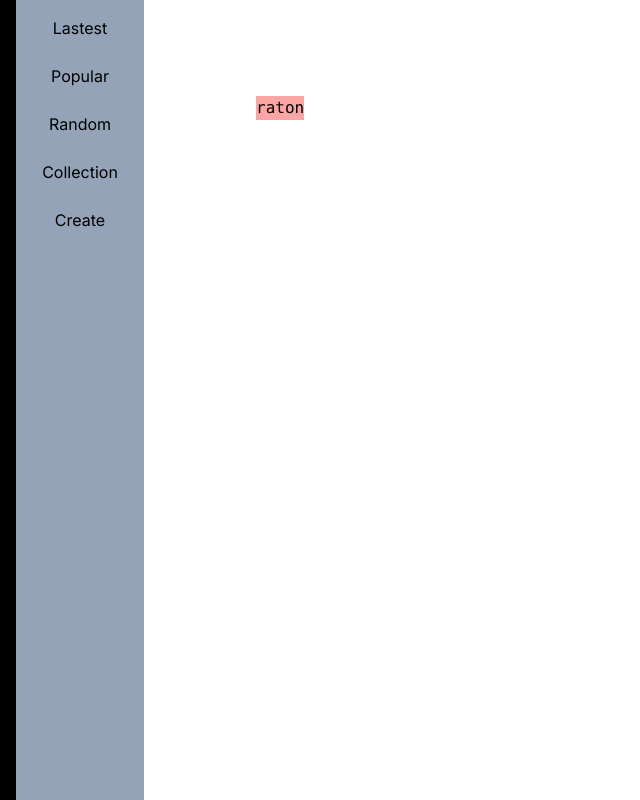
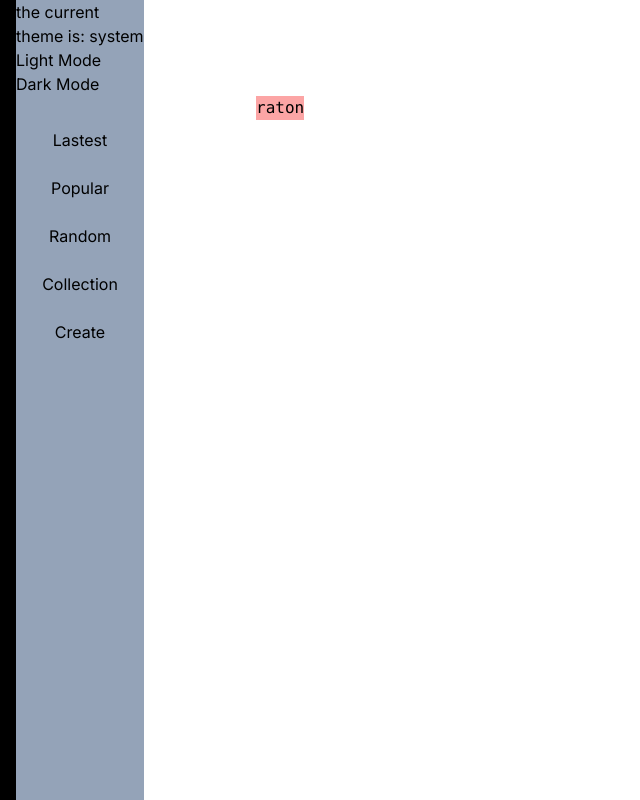
Before and after one commit to EduAZ86/ColorPaletteMaker, a Next.js app: page / in a window 1280 px wide. Shown: the whole page, without its empty margins (0-640 px from the left). Built offline with nearby package versions, Linux system fonts and the light colour scheme.

Commit message:
dark mode theme

```diff
--- a/src/app/layout.tsx
+++ b/src/app/layout.tsx
@@ -2,6 +2,7 @@ import Main from '@/components/Main'
 import './globals.css'
 import type { Metadata } from 'next'
 import { Inter } from 'next/font/google'
+import Providers from '@/theme/ThemeProvider'
 
 const inter = Inter({ subsets: ['latin'] })
 
@@ -18,9 +19,11 @@ export default function RootLayout({
   return (
     <html lang="en">
       <body className={inter.className}>
-        <Main>
-          {children}
-        </Main>
+        <Providers>
+          <Main>
+            {children}
+          </Main>
+        </Providers>
       </body>
     </html>
   )
--- a/src/components/NavBar/NavBar.tsx
+++ b/src/components/NavBar/NavBar.tsx
@@ -1,13 +1,14 @@
 import { options } from "@/constants/navbarOptions"
 import React from "react"
 import ButtonNavigation from "../ButtonNavigation"
+import ThemeSwitcher from "../ThemeSwitcher"
 
 
 const NavBar:React.FC = () => {
     return (
         <div className='fixed flex flex-col md:flex-row w-screen md:w-36 h-16 md:h-screen bg-current pl-0 md:pl-4 pt-0 left-0 md:top-0 bottom-0 '>
             <div className="flex flex-row md:flex-col w-full h-full aling items-center md:items-start justify-evenly md:justify-start gap-0 md:gap-4 left-0 bg-slate-400 " >
-
+                <ThemeSwitcher/>
                 {options.map((item, index) => {
                     return(
                         <ButtonNavigation
--- /dev/null
+++ b/src/components/ThemeSwitcher/ThemeSwitcher.tsx
@@ -0,0 +1,27 @@
+'use client'
+import React,{useEffect, useState} from "react";
+import { useTheme } from 'next-themes'
+
+
+const ThemeSwitcher:React.FC = () => {
+    const [mounted, setMounted] = useState(false)
+    const {theme, setTheme } = useTheme();
+
+    useEffect(() => {
+        setMounted(true)
+    }, [])
+
+    if (!mounted) {
+        return null
+    }
+
+    return(
+        <div>
+            <span>{`the current theme is: ${theme}`}</span>
+            <button onClick={() => setTheme('light')}>Light Mode</button>
+            <button onClick={() => setTheme('dark')}>Dark Mode</button>
+        </div>
+    )
+}
+
+export default ThemeSwitcher
--- /dev/null
+++ b/src/components/ThemeSwitcher/index.ts
@@ -0,0 +1 @@
+export {default} from './ThemeSwitcher'
--- /dev/null
+++ b/src/theme/ThemeProvider.tsx
@@ -0,0 +1,25 @@
+'use client'
+import {useState, useEffect} from 'react'
+import { ThemeProvider } from "next-themes";
+
+export default function Providers({children}:any){
+
+    const [mounted, setMounted] = useState(false);
+
+    useEffect(() => {
+        setMounted(true)
+    }, []);
+
+    if (!mounted) {
+        return (
+        <>
+            {children}
+        </>)
+    }
+
+    return  (
+        <ThemeProvider attribute='class'>
+            {children}
+        </ThemeProvider>
+    )
+}
```
Also changed, not shown: src/app/globals.css (+0 -26 lines).
